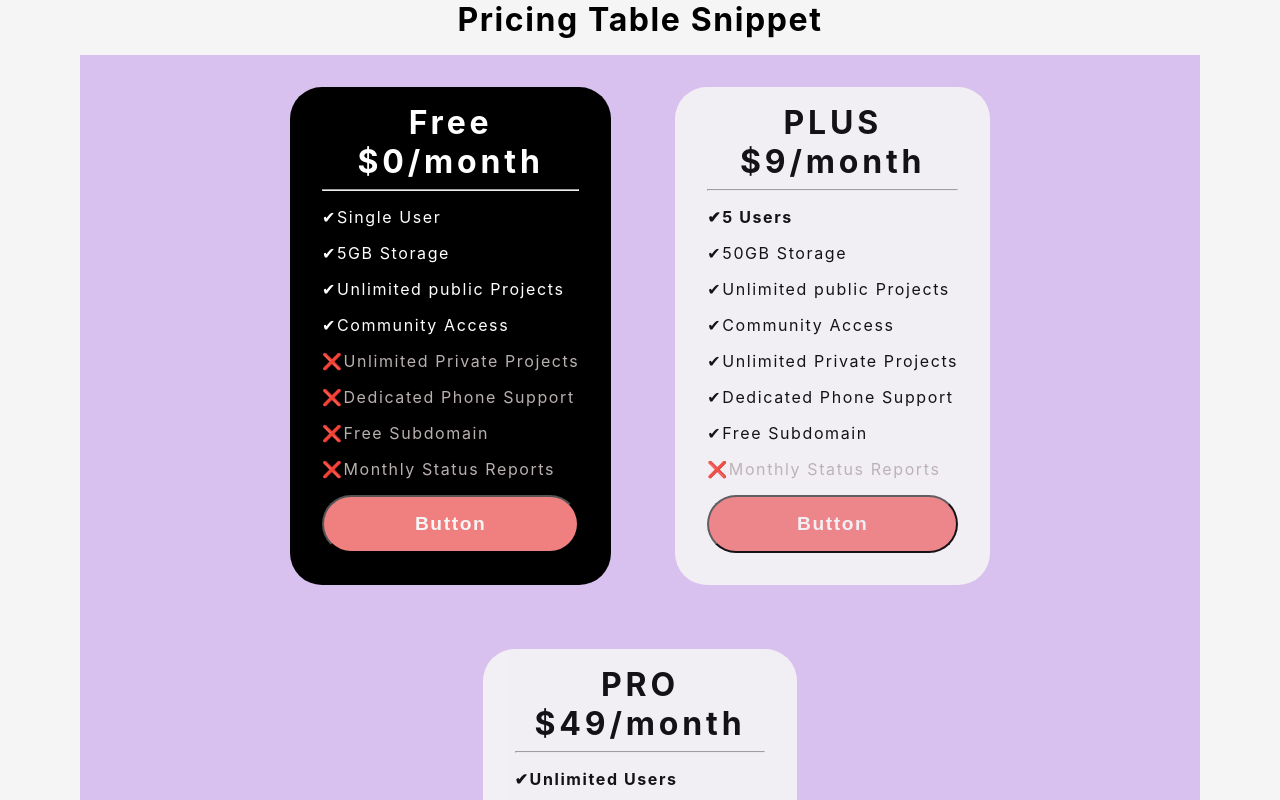
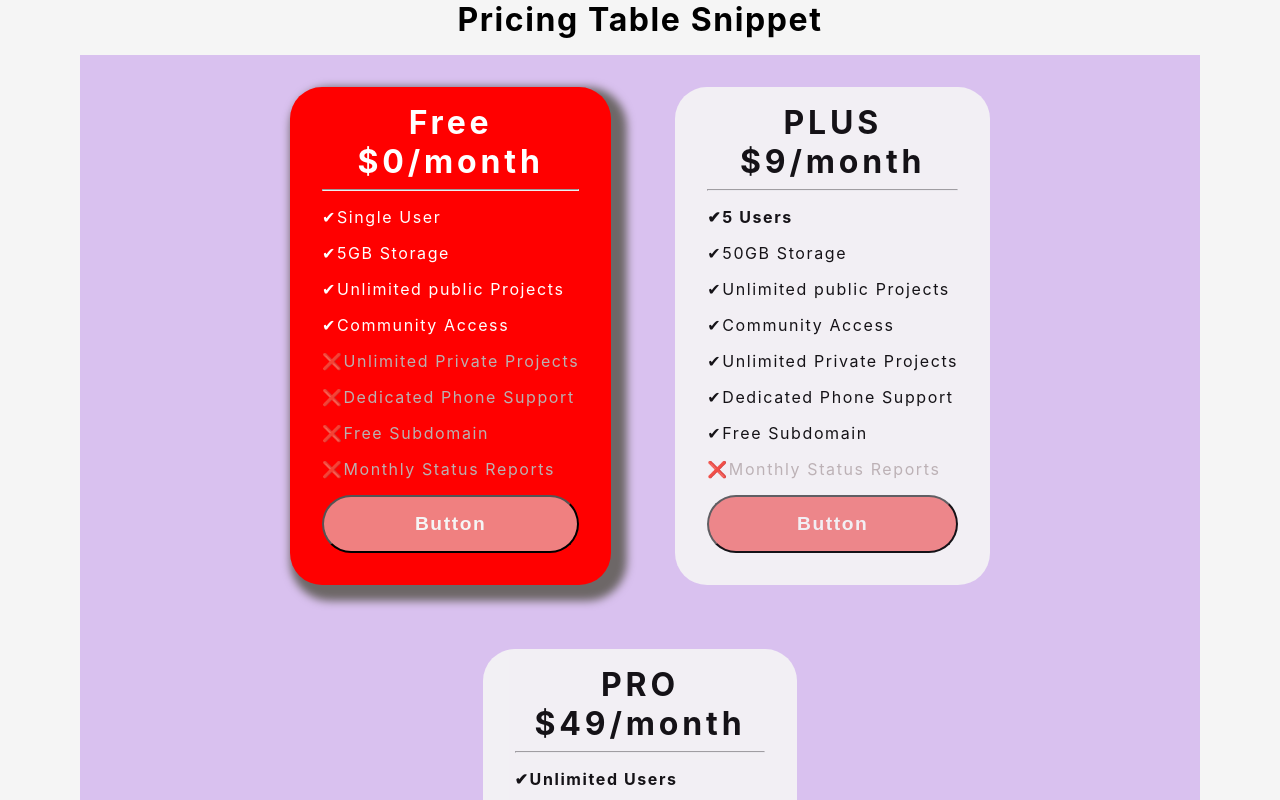
Before and after one commit to NoorulAmeenJ/Pricing-Card, a React (Create React App) app: page / in a window 1280 px wide. In both pictures the pointer is over the element 450 px from the left and 336 px from the top of the page. Shown: the top 800 px of the page. Built offline with nearby package versions, Linux system fonts and the light colour scheme.

Commit message:
color changed

```diff
--- a/src/App.css
+++ b/src/App.css
@@ -42,7 +42,9 @@ button {
 .card:hover {
   opacity: 1;
   color: white;
-  background-color: black;
+  background-color: red;
+  box-shadow: 0.5rem 0.5rem 0.5rem 0.5rem rgb(109, 103, 103)
+                ;
 }
 .disable {
   color: rgb(186, 176, 176);
```
